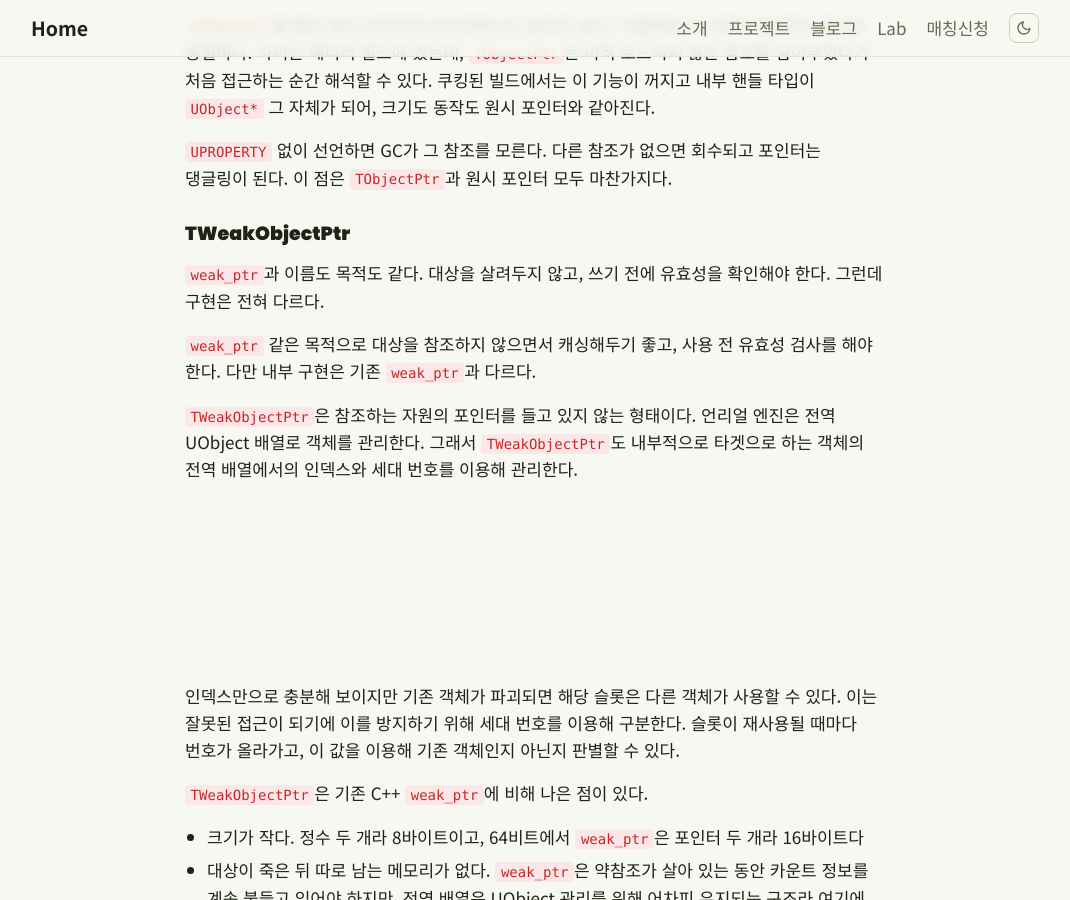
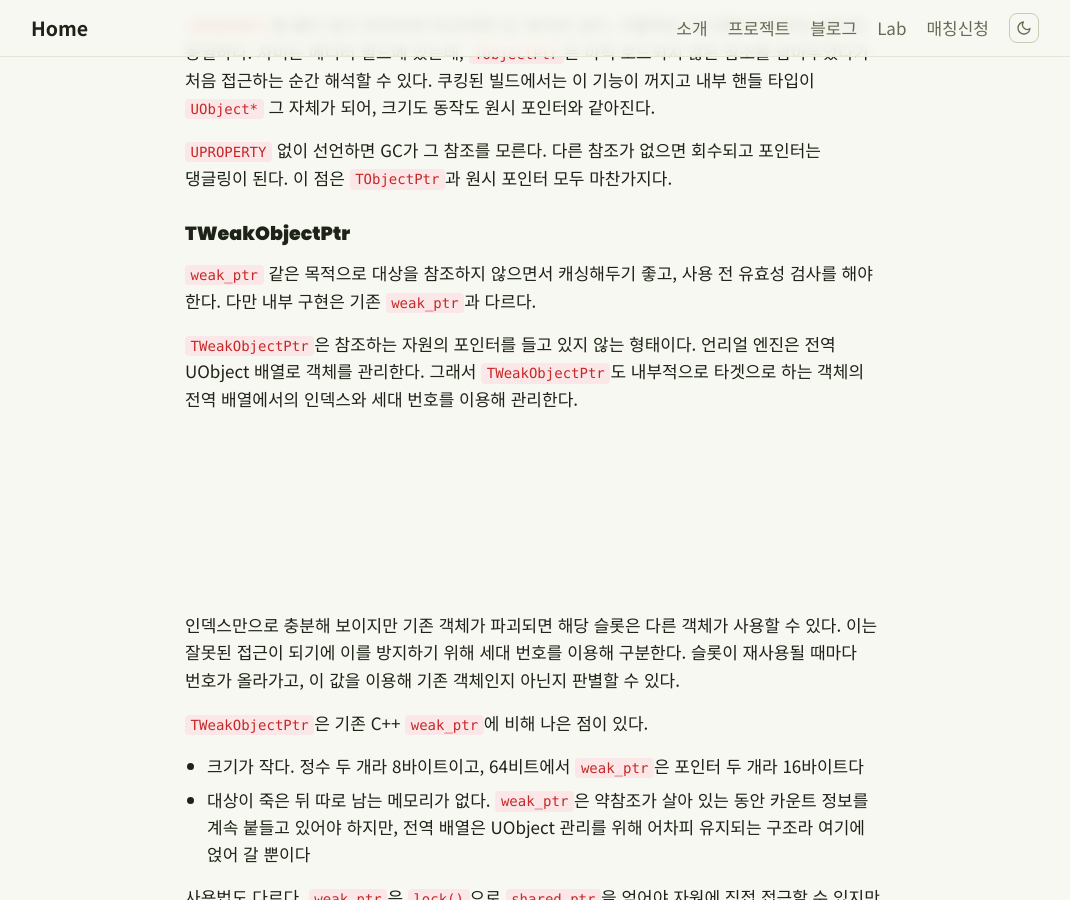
Before and after one commit to skamo3/skamo3.github.io, a Jekyll site: the page built from _posts/2026-08-13-cpp-unreal-smart-pointers.md, in a window 1280 px wide and 900 px high, scrolled down 4688 px. Shown: the whole window, without its empty margins (105-1175 px from the left). Built offline with Jekyll 4.4.1, drawn with Linux system fonts in a browser that asks for light colours.

Commit message:
글 수정: TWeakObjectPtr 도입부 중복 문단 제거
Co-Authored-By: Claude Opus 5 <noreply@anthropic.com>

```diff
--- a/_posts/2026-08-13-cpp-unreal-smart-pointers.md
+++ b/_posts/2026-08-13-cpp-unreal-smart-pointers.md
@@ -149,8 +149,6 @@ TObjectPtr<AWeapon> EquippedWeapon;
 
 ### TWeakObjectPtr
 
-`weak_ptr`과 이름도 목적도 같다. 대상을 살려두지 않고, 쓰기 전에 유효성을 확인해야 한다. 그런데 구현은 전혀 다르다.
-
 `weak_ptr` 같은 목적으로 대상을 참조하지 않으면서 캐싱해두기 좋고, 사용 전 유효성 검사를 해야 한다. 다만 내부 구현은 기존 `weak_ptr`과 다르다.
 
 `TWeakObjectPtr`은 참조하는 자원의 포인터를 들고 있지 않는 형태이다. 언리얼 엔진은 전역 UObject 배열로 객체를 관리한다. 그래서 `TWeakObjectPtr`도 내부적으로 타겟으로 하는 객체의 전역 배열에서의 인덱스와 세대 번호를 이용해 관리한다.
```
